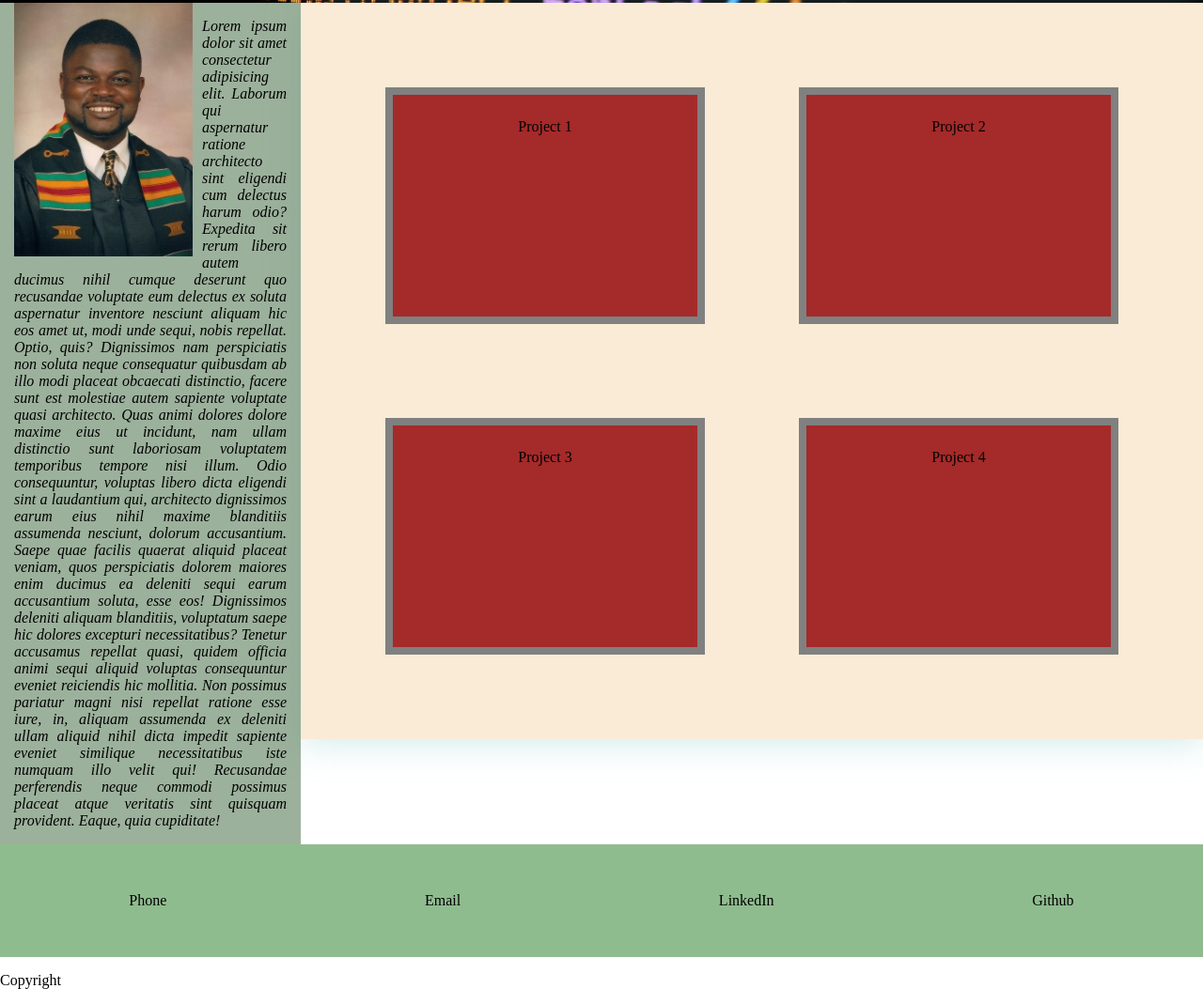
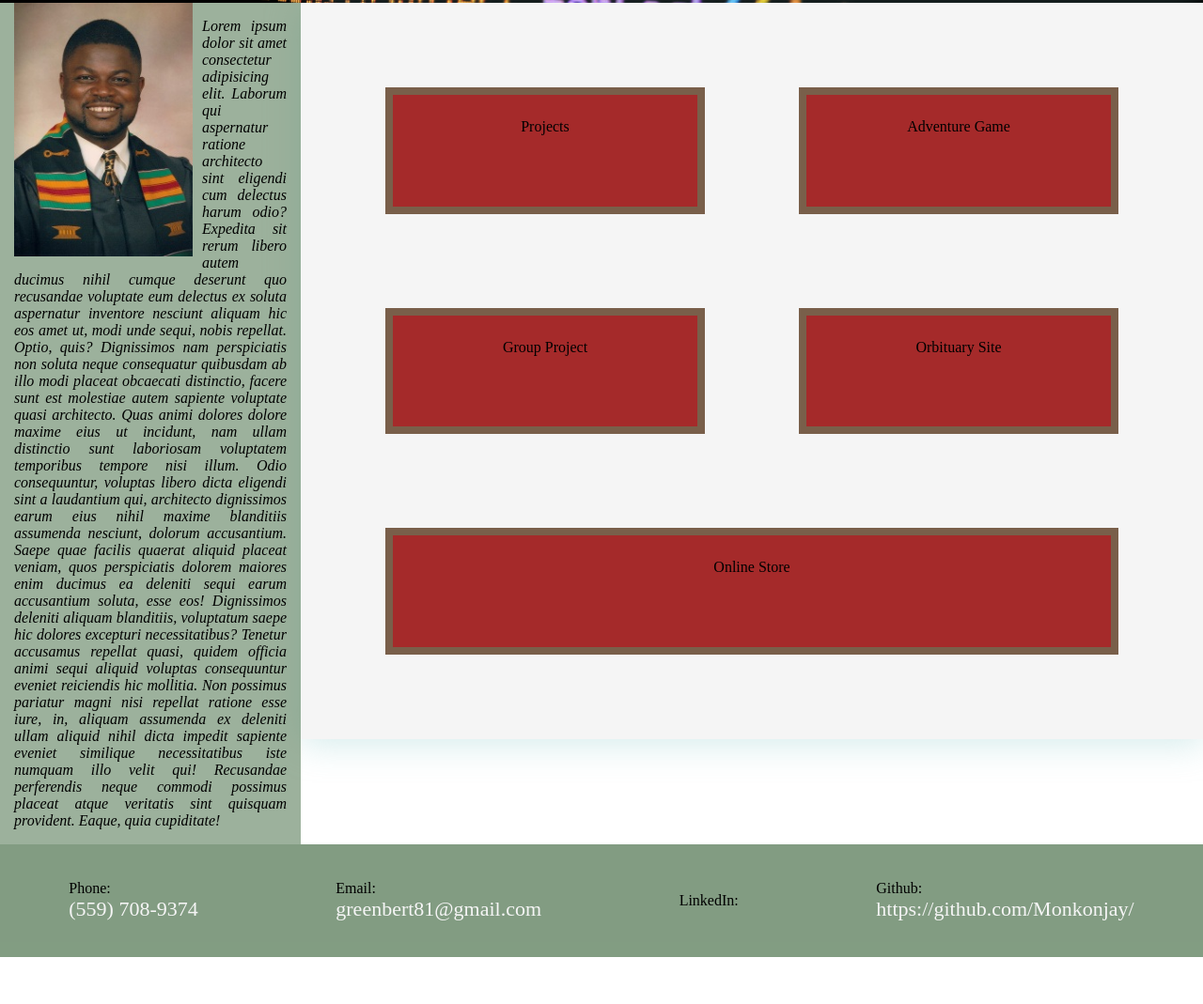
Before and after one commit to Monkonjay/Homework2, a plain HTML site: page index.html in a window 1280 px wide. Shown: the part 268-1337 px from the top of the page at 94% size. After the commit the page ends 1287 px from the top, so only its background shows below. Drawn offline with Linux system fonts and the light colour scheme.

Commit message:
formatting to footer and border on project class

```diff
--- a/index.html
+++ b/index.html
@@ -39,33 +39,33 @@
 
         <Section id="portfolio">
 
-
+            <section class="project" id="pro_title">
+                <div>Projects</div>
+            </section>
 
             <section class="project">
-                <div>Project 1</div>
+                <div>Adventure Game</div>
             </section>
             <section class="project">
-                <div>Project 2</div>
+                <div>Group Project</div>
             </section>
             <section class="project">
-                <div>Project 3</div>
+                <div>Orbituary Site</div>
             </section>
             <section class="project">
-                <div>Project 4</div>
+                <div>Online Store</div>
             </section>
 
         </Section>
 
         <section class="contact">
-            <div>Phone</div>
-            <div>Email</div>
-            <div>LinkedIn</div>
-            <div>Github</div>
+            <div>Phone: <br><span>(559) 708-9374</span></div>
+            <div>Email: <br><span>greenbert81@gmail.com</span></div>
+            <div>LinkedIn: </div>
+            <div>Github: <br><span>https://github.com/Monkonjay/</span></div>
         </section>
 
-        <footer>
-            <p>Copyright</p>
-        </footer>
+
 
 
 
--- a/style.css
+++ b/style.css
@@ -72,7 +72,8 @@ img {
   #portfolio{
       display: flex;
       flex-wrap: wrap;
-      background-color: antiquewhite;
+      background-color: whitesmoke;
+      /* background-color: antiquewhite; */
       width: 75%;
       padding: 40px;
       justify-content: flex-end;
@@ -83,13 +84,11 @@ img {
 
   .project {
 
-
-      /* ; */
       width: 50%;
       margin: 50px;
       flex: 1 0 200px;
       padding: 25px;
-      border: 8px solid gray;
+      border: 8px solid hsla(120, 15%, 44%, 0.616);
       background-color: brown;
       box-shadow: 5px salmon
 
@@ -145,7 +144,45 @@ img {
       justify-content: space-around;
       min-height: 15vh;
       align-items: center;
-      background-color: darkseagreen;
+      background-color: hsla(120, 29%, 29%, 0.616);
       margin: 0;
       width: 100%;
   }
+
+  .project #pro_title {
+      align-items: flex-start;
+      flex-direction: column;
+      width: 100%;
+  }
+
+  /* hr.rounded { */
+    /* border-top: 8px solid yellow; */
+    /* border-radius: 5px; */
+  /* } */
+
+  hr {
+    display: flex;
+    margin: 0;
+    width: 100%;
+    background-color: black;
+
+  }
+
+  footer {
+      background-color: hsla(120, 29%, 29%, 0.616);
+      margin: 0;
+      padding: 0;
+      min-height: 5vh;
+  }
+
+  span {
+    color: whitesmoke;
+    font-size: 22px;
+
+
+  }
+
+  .contact div {
+
+
+  }
```
